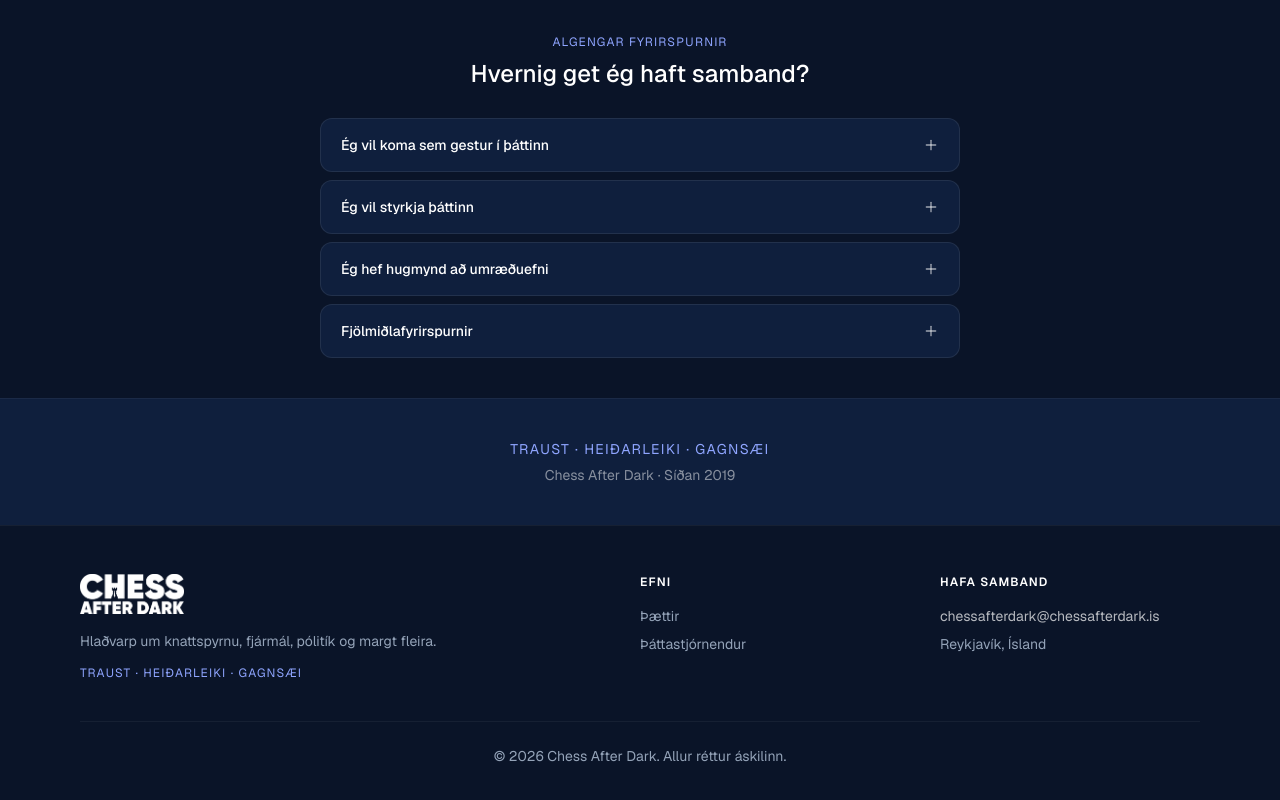
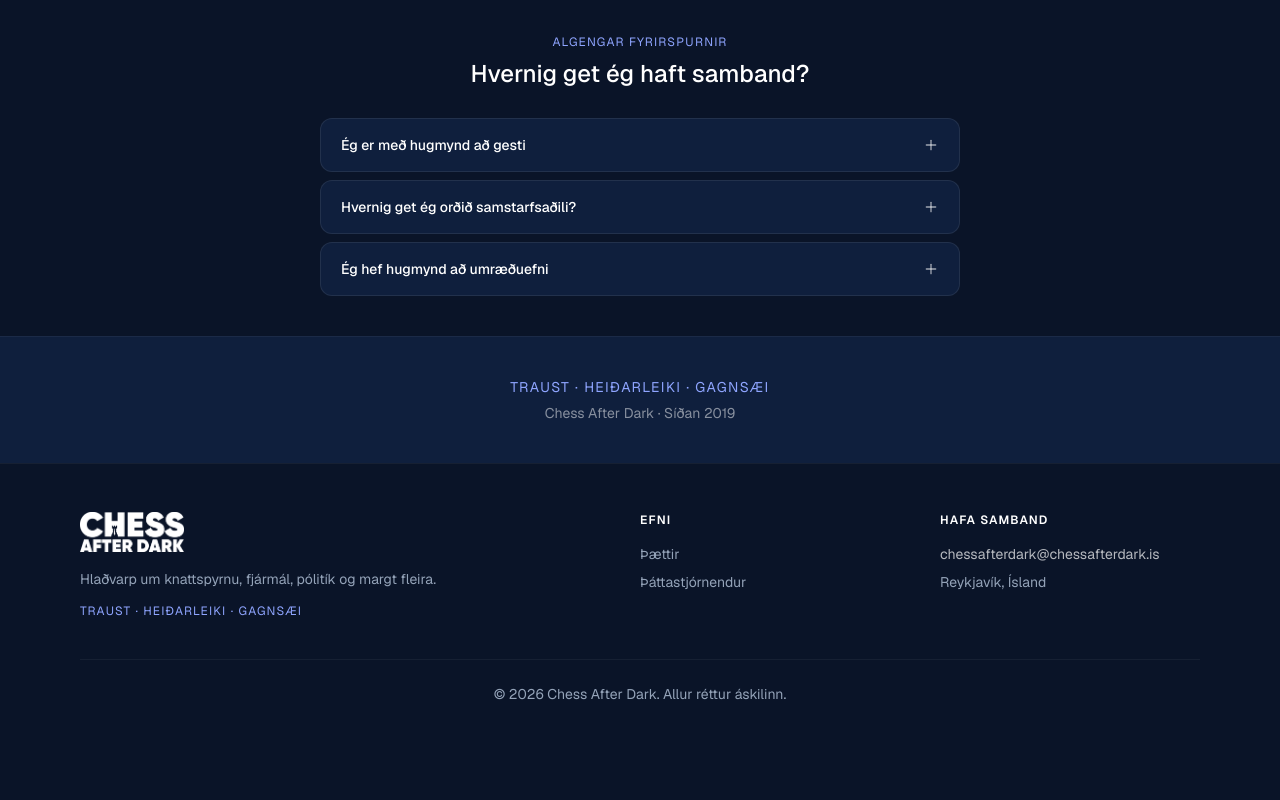
Before and after one commit to briembenni-sketch/chessafterdark, a Next.js app: page /samband in a window 1280 px wide. Shown: the part 973-1773 px from the top of the page. After the commit the page ends 1725 px from the top, so only its background shows below. Built offline with nearby package versions, Linux system fonts and the light colour scheme; no server answers.

Commit message:
fix(samband): update FAQ items — remove, rename, and add entries
Remove "Vill koma sem gestur" and "Fjölmiðlafyrirspurnir" items,
rename styrki item to samstarfsaðili, add new guest suggestion item.

Co-Authored-By: Paperclip <noreply@paperclip.ing>

```diff
--- a/src/app/samband/SambandContent.tsx
+++ b/src/app/samband/SambandContent.tsx
@@ -26,20 +26,16 @@ const socialLinks = [
 
 const faqs = [
   {
-    q: 'Ég vil koma sem gestur í þáttinn',
-    a: 'Sendu okkur póst á chessafterdark@chessafterdark.is með stuttri kynningu á þér og hvað þig langar að ræða. Við reynum að svara innan sólarhrings og bókum oft gesti nokkrar vikur fram í tímann.',
+    q: 'Ég er með hugmynd að gesti',
+    a: 'Sendu okkur tillögu á chessafterdark@chessafterdark.is. Við erum alltaf opin fyrir góðum hugmyndum að viðmælendum.',
   },
   {
-    q: 'Ég vil styrkja þáttinn',
-    a: 'Við tökum fagnandi á móti styrktaraðilum. Sendu póst með upplýsingum um fyrirtæki þitt og þær tegundir af samstarfi sem vekja áhuga þinn, svo framleiðum við tillögu fyrir þig.',
+    q: 'Hvernig get ég orðið samstarfsaðili?',
+    a: 'Sendu okkur tölvupóst á chessafterdark@chessafterdark.is og við ræðum möguleika á samstarfi.',
   },
   {
     q: 'Ég hef hugmynd að umræðuefni',
     a: 'Allar góðar hugmyndir eru velkomnar. Sendu okkur línu með hugmyndinni þinni. Bestu þættir okkar hafa oft komið úr ábendingum frá hlustendum.',
-  },
-  {
-    q: 'Fjölmiðlafyrirspurnir',
-    a: 'Fyrir viðtöl, tilvitnanir eða myndaefni fyrir fjölmiðla, sendu póst á chessafterdark@chessafterdark.is og merktu hann "Fjölmiðlar" í efnislínu.',
   },
 ];
 
```
